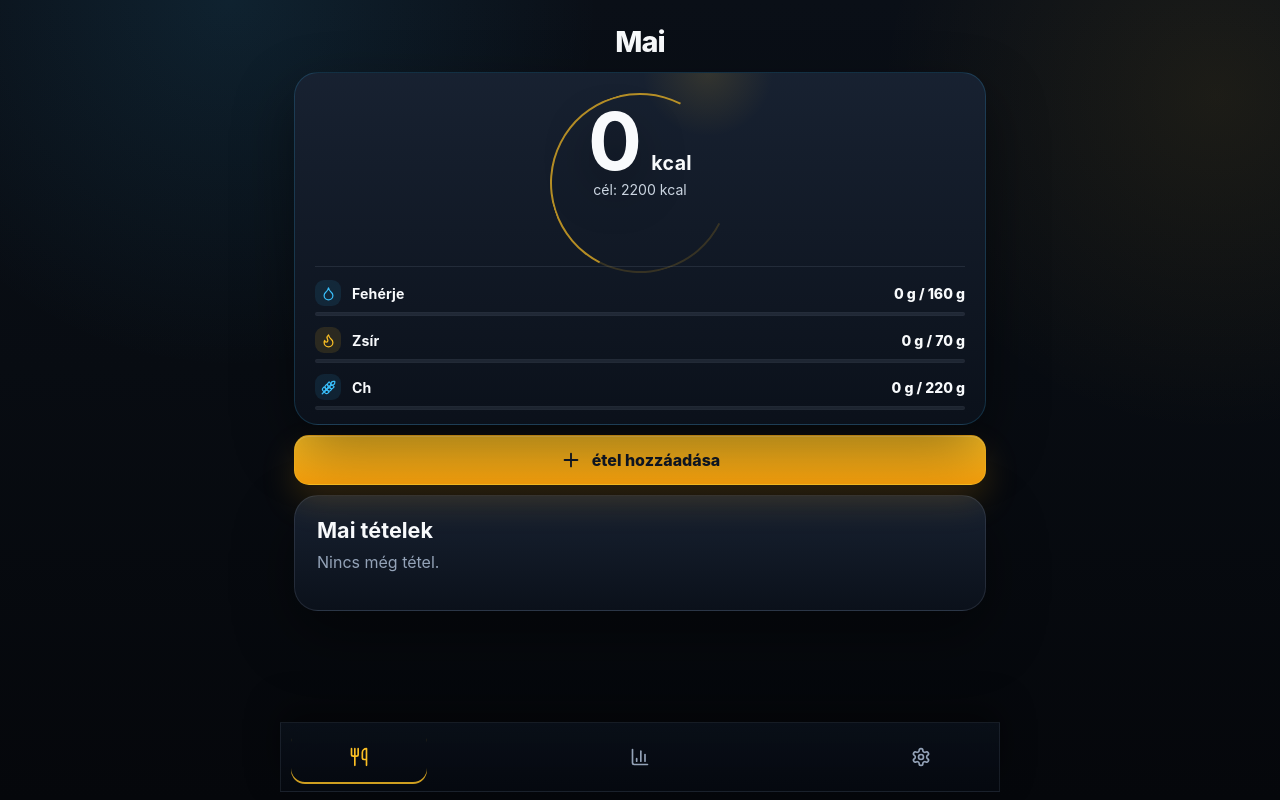
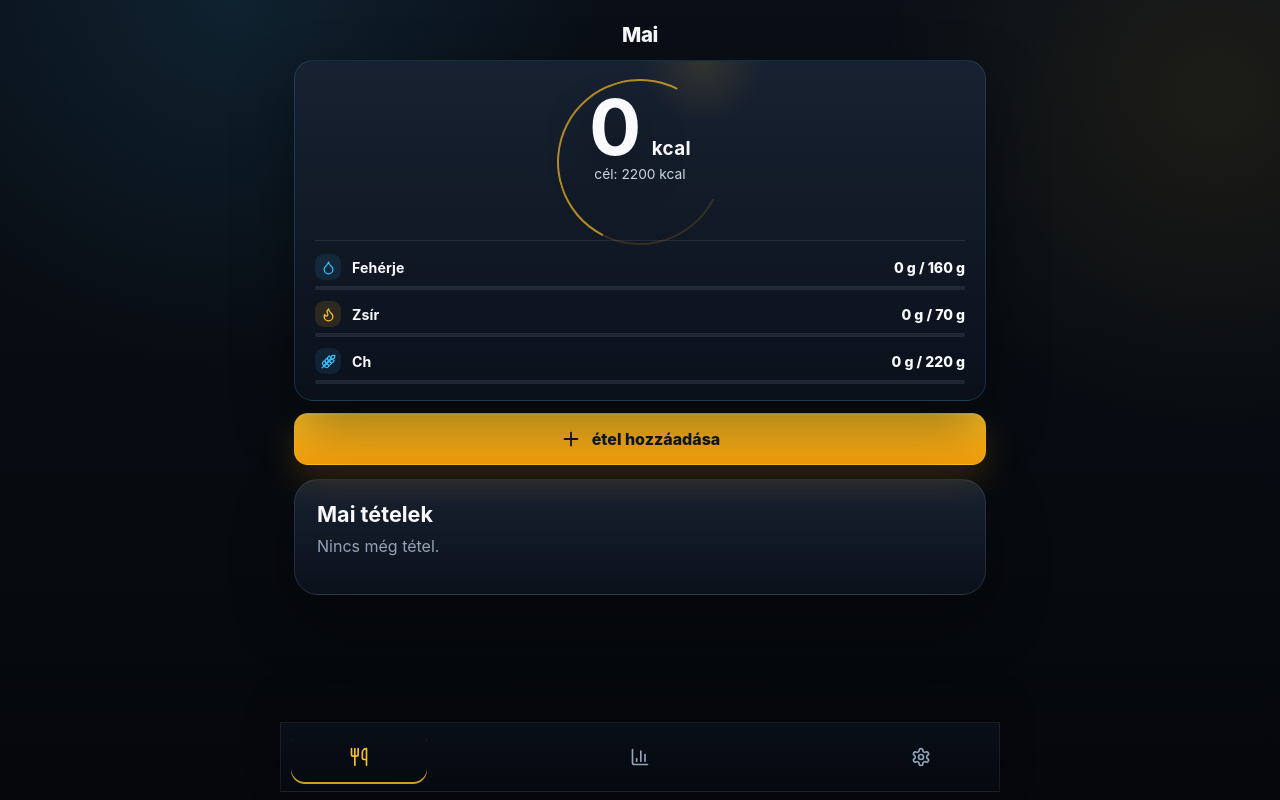
Before and after one commit to tonetttoman/makro-app, a React (Vite) app: page / in a window 1280 px wide. Built offline with nearby package versions, Linux system fonts and the light colour scheme.

Commit message:
Finish direct reference copy polish

```diff
--- a/src/summary-compact.css
+++ b/src/summary-compact.css
@@ -1,52 +1,69 @@
-/* Summary compact pass. */
+/* Direct reference alignment pass. */
+.page {
+  padding: 8px 14px 14px !important;
+}
+
+.today-title {
+  min-height: 52px !important;
+  margin: 0 !important;
+  padding: 10px 0 8px !important;
+}
+
+.today-title h1 {
+  font-size: 1.28rem !important;
+  font-weight: 760 !important;
+  letter-spacing: -0.02em !important;
+}
+
 .summary {
-  padding: 14px 20px 14px !important;
-  margin-bottom: 10px !important;
+  padding: 16px 20px 16px !important;
+  margin-bottom: 12px !important;
+  border-radius: 19px !important;
 }
 
 .summary::before {
-  width: min(176px, 47vw) !important;
-  height: min(176px, 47vw) !important;
-  inset: 20px auto auto 50% !important;
+  width: min(162px, 43vw) !important;
+  height: min(162px, 43vw) !important;
+  inset: 18px auto auto 50% !important;
   border-width: 2px !important;
-  border-color: rgba(251, 191, 36, 0.78) !important;
+  border-color: rgba(251, 191, 36, 0.76) !important;
   border-right-color: transparent !important;
-  border-bottom-color: rgba(251, 191, 36, 0.18) !important;
+  border-bottom-color: rgba(251, 191, 36, 0.16) !important;
   opacity: 0.9 !important;
 }
 
 .summary::after {
-  width: 136px !important;
-  height: 136px !important;
-  inset: -20% auto auto 50% !important;
-  opacity: 0.78 !important;
+  width: 126px !important;
+  height: 126px !important;
+  inset: -18% auto auto 50% !important;
+  opacity: 0.72 !important;
 }
 
 .summary-hero {
-  min-height: 166px !important;
-  gap: 5px !important;
+  min-height: 150px !important;
+  gap: 4px !important;
   align-content: start !important;
 }
 
 .summary-kcal {
   gap: 7px !important;
-  margin-top: 18px !important;
+  margin-top: 16px !important;
 }
 
 .summary-kcal strong {
-  font-size: clamp(3rem, 13.2vw, 5rem) !important;
+  font-size: clamp(3.05rem, 13.5vw, 4.85rem) !important;
   line-height: 0.9 !important;
-  letter-spacing: 0.03em !important;
+  letter-spacing: 0.045em !important;
 }
 
 .summary-kcal span {
-  font-size: clamp(0.92rem, 3.5vw, 1.22rem) !important;
-  font-weight: 680 !important;
+  font-size: clamp(0.92rem, 3.4vw, 1.18rem) !important;
+  font-weight: 690 !important;
 }
 
 .summary-target {
-  font-size: 0.88rem !important;
-  line-height: 1.15 !important;
+  font-size: 0.86rem !important;
+  line-height: 1.1 !important;
 }
 
 .summary-macro-ratio {
@@ -83,64 +100,71 @@
 }
 
 .add-food-cta {
-  min-height: 50px !important;
-  margin-bottom: 10px !important;
-  border-radius: 15px !important;
+  min-height: 52px !important;
+  margin-bottom: 14px !important;
+  border-radius: 14px !important;
 }
 
 .daily-entry-panel {
   gap: 8px !important;
-  padding: 0 2px 8px !important;
+  padding: 0 0 8px !important;
 }
 
-.daily-entry-header {
-  gap: 7px !important;
-  padding-top: 2px !important;
+.reference-list-header {
+  grid-template-columns: minmax(0, 1fr) auto !important;
+  align-items: center !important;
+  padding: 0 0 4px !important;
 }
 
-.daily-entry-header .eyebrow {
+.reference-list-header h2 {
   margin: 0 !important;
-  color: var(--muted-strong) !important;
-  font-size: 0.82rem !important;
-  font-weight: 900 !important;
-  letter-spacing: 0.11em !important;
-  text-transform: uppercase !important;
+  color: var(--text) !important;
+  font-size: 1.02rem !important;
+  font-weight: 760 !important;
+  letter-spacing: -0.015em !important;
 }
 
-.daily-entry-header__actions {
-  gap: 7px !important;
+.daily-entry-tools {
+  display: inline-flex !important;
+  align-items: center !important;
+  gap: 8px !important;
+  color: var(--muted) !important;
+  font-size: 0.72rem !important;
+  font-weight: 750 !important;
 }
 
-.daily-entry-date,
-.daily-entry-header__actions .icon-button,
-.daily-save-button {
-  min-height: 40px !important;
-  border-radius: 13px !important;
+.reference-tool-button {
+  width: 30px !important;
+  height: 30px !important;
+  min-height: 30px !important;
+  display: inline-grid !important;
+  place-items: center !important;
+  border: 1px solid rgba(56, 189, 248, 0.16) !important;
+  border-radius: 10px !important;
+  background: rgba(15, 23, 42, 0.78) !important;
+  color: var(--muted-strong) !important;
 }
 
-.daily-entry-date {
-  background: rgba(15, 23, 42, 0.88) !important;
-  border-color: rgba(56, 189, 248, 0.16) !important;
-}
-
-.daily-save-button {
-  min-width: 96px !important;
+.reference-date-picker {
+  display: grid !important;
+  grid-template-columns: minmax(0, 1fr) auto !important;
+  gap: 8px !important;
 }
 
 .daily-entry-list-modern {
   display: grid !important;
   gap: 0 !important;
   overflow: hidden !important;
-  border: 1px solid rgba(56, 189, 248, 0.14) !important;
-  border-radius: 18px !important;
-  background: linear-gradient(180deg, rgba(13, 20, 33, 0.94), rgba(7, 11, 20, 0.9)) !important;
-  box-shadow: 0 12px 26px rgba(0, 0, 0, 0.2), inset 0 1px 0 rgba(255, 255, 255, 0.025) !important;
+  border: 1px solid rgba(148, 163, 184, 0.14) !important;
+  border-radius: 16px !important;
+  background: rgba(12, 18, 30, 0.72) !important;
+  box-shadow: none !important;
 }
 
 .daily-entry-item {
-  min-height: 76px !important;
+  min-height: 74px !important;
   gap: 4px !important;
-  padding: 10px 50px 10px 13px !important;
+  padding: 10px 48px 10px 12px !important;
   border: 0 !important;
   border-radius: 0 !important;
   border-bottom: 1px solid rgba(148, 163, 184, 0.12) !important;
@@ -152,8 +176,15 @@
   border-bottom: 0 !important;
 }
 
-.daily-entry-item.is-locked {
-  opacity: 1 !important;
+.daily-entry-readonly-main {
+  display: grid !important;
+  gap: 5px !important;
+  width: 100% !important;
+  padding: 0 !important;
+  border: 0 !important;
+  background: transparent !important;
+  color: inherit !important;
+  text-align: left !important;
 }
 
 .daily-entry-main {
@@ -165,36 +196,39 @@
 }
 
 .daily-entry-title-block h3 {
-  font-size: 0.98rem !important;
-  font-weight: 790 !important;
+  font-size: 0.94rem !important;
+  font-weight: 760 !important;
+  line-height: 1.1 !important;
   letter-spacing: -0.02em !important;
 }
 
 .daily-entry-title-block span {
-  font-size: 0.76rem !important;
-  font-weight: 760 !important;
+  color: var(--muted) !important;
+  font-size: 0.72rem !important;
+  font-weight: 730 !important;
 }
 
 .daily-entry-kcal {
-  font-size: 0.94rem !important;
-  font-weight: 860 !important;
+  font-size: 0.9rem !important;
+  font-weight: 790 !important;
 }
 
 .daily-entry-macros {
   gap: 10px !important;
   padding-right: 0 !important;
-  font-size: 0.76rem !important;
+  font-size: 0.72rem !important;
   line-height: 1.1 !important;
 }
 
 .daily-entry-macros span {
   gap: 4px !important;
-  font-size: 0.76rem !important;
-  font-weight: 840 !important;
+  font-size: 0.72rem !important;
+  font-weight: 760 !important;
 }
 
 .daily-entry-macros small {
-  font-size: 0.66rem !important;
+  font-size: 0.64rem !important;
+  font-weight: 850 !important;
 }
 
 .daily-entry-actions {
@@ -205,12 +239,16 @@
 }
 
 .daily-entry-actions .icon-button {
-  width: 32px !important;
-  min-height: 32px !important;
-  height: 32px !important;
-  border-radius: 11px !important;
+  width: 31px !important;
+  min-height: 31px !important;
+  height: 31px !important;
+  border-radius: 10px !important;
   color: var(--muted-strong) !important;
-  background: rgba(15, 23, 42, 0.72) !important;
+  background: rgba(15, 23, 42, 0.68) !important;
+}
+
+.daily-entry-edit {
+  margin-top: 8px !important;
 }
 
 .bottom-nav {
@@ -231,29 +269,25 @@
 
 @media (max-width: 380px) {
   .summary {
-    padding: 13px 16px 13px !important;
+    padding: 14px 16px 15px !important;
   }
 
   .summary::before {
-    width: min(162px, 48vw) !important;
-    height: min(162px, 48vw) !important;
-    inset: 19px auto auto 50% !important;
+    width: min(152px, 45vw) !important;
+    height: min(152px, 45vw) !important;
+    inset: 18px auto auto 50% !important;
   }
 
   .summary-hero {
-    min-height: 154px !important;
+    min-height: 144px !important;
   }
 
   .summary-kcal strong {
-    font-size: clamp(2.8rem, 13vw, 4.6rem) !important;
+    font-size: clamp(2.85rem, 13vw, 4.4rem) !important;
   }
 
   .daily-entry-item {
-    min-height: 72px !important;
-    padding: 9px 47px 9px 12px !important;
-  }
-
-  .daily-entry-title-block h3 {
-    font-size: 0.94rem !important;
+    min-height: 70px !important;
+    padding: 9px 46px 9px 12px !important;
   }
 }
```
